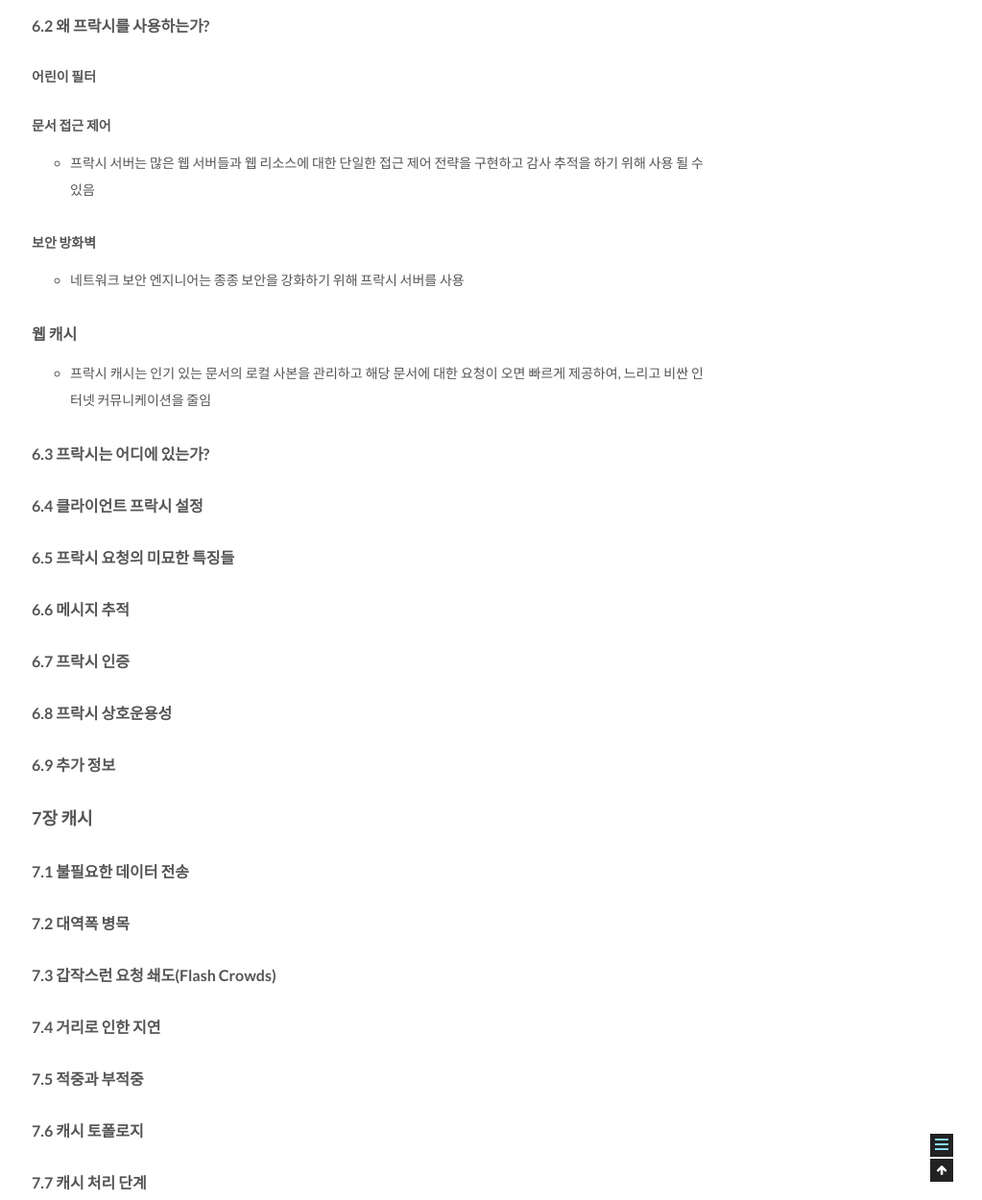
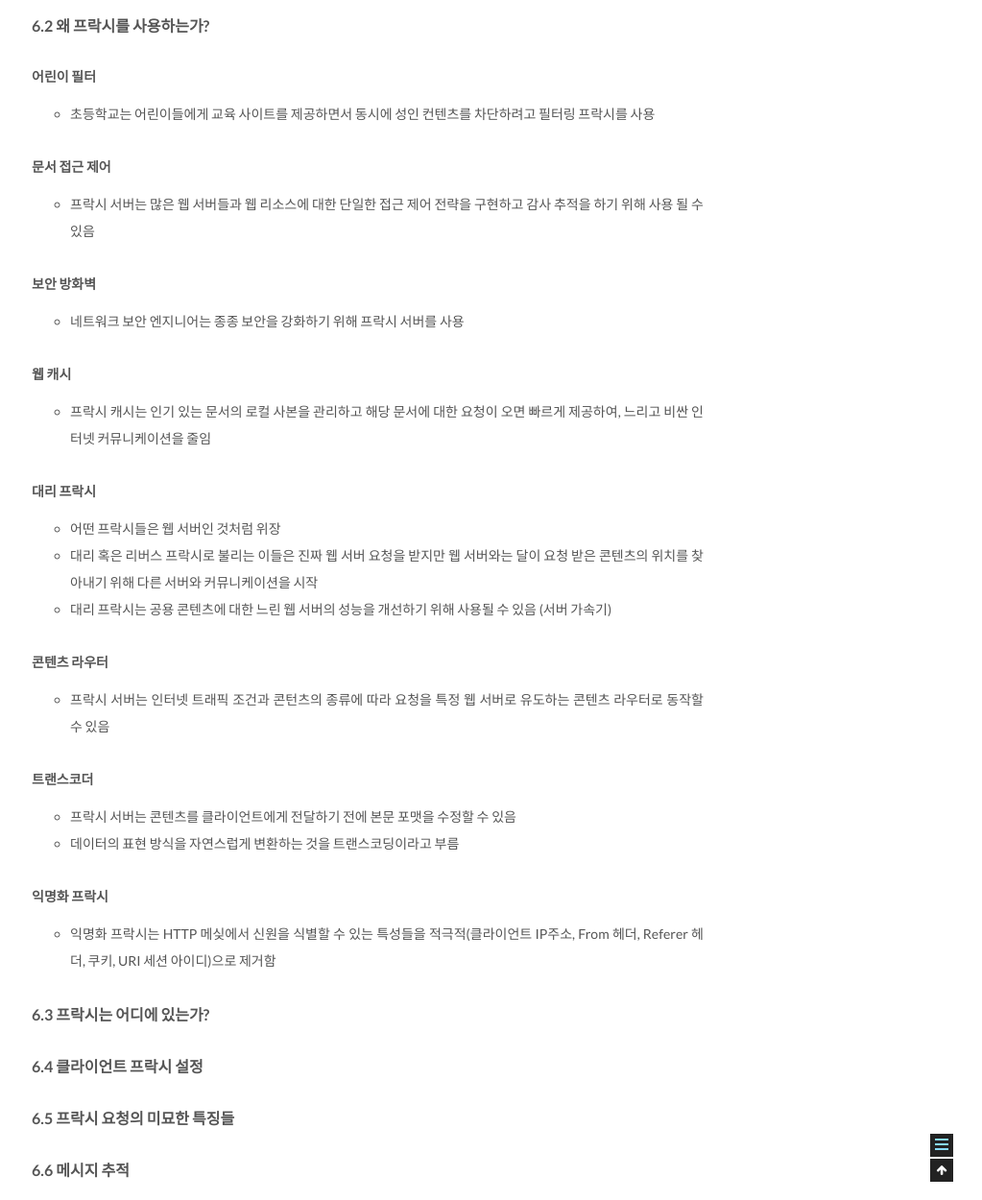
Before and after one commit to csj4032/csj4032.github.io, a Jekyll site: the page built from _posts/2018-01-21-HTTP완벽가이드.md, in a window 1280 px wide and 1400 px high, scrolled down 43068 px. Shown: the part 150-1400 px from the top of the window at 96% size, without its empty margins (257-1280 px from the left). Built offline with Jekyll 4.4.1, drawn with Linux system fonts in a browser that asks for light colours; comment, search, counter and statistics services are not loaded.

Commit message:
HTTP완벽가이드 포스팅 수정

```diff
--- a/_posts/2018-01-21-HTTP완벽가이드.md
+++ b/_posts/2018-01-21-HTTP완벽가이드.md
@@ -1083,6 +1083,7 @@ Keep-Alive: max=5, timeout=12O
 #### 6.2 왜 프락시를 사용하는가?
 
 ##### 어린이 필터
+* 초등학교는 어린이들에게 교육 사이트를 제공하면서 동시에 성인 컨텐츠를 차단하려고 필터링 프락시를 사용
 
 ##### 문서 접근 제어
 * 프락시 서버는 많은 웹 서버들과 웹 리소스에 대한 단일한 접근 제어 전략을 구현하고 감사 추적을 하기 위해 사용 될 수 있음
@@ -1090,8 +1091,23 @@ Keep-Alive: max=5, timeout=12O
 ##### 보안 방화벽
 * 네트워크 보안 엔지니어는 종종 보안을 강화하기 위해 프락시 서버를 사용
 
-#### 웹 캐시
+##### 웹 캐시
 * 프락시 캐시는 인기 있는 문서의 로컬 사본을 관리하고 해당 문서에 대한 요청이 오면 빠르게 제공하여, 느리고 비싼 인터넷 커뮤니케이션을 줄임
+
+##### 대리 프락시
+* 어떤 프락시들은 웹 서버인 것처럼 위장
+* 대리 혹은 리버스 프락시로 불리는 이들은 진짜 웹 서버 요청을 받지만 웹 서버와는 달이 요청 받은 콘텐츠의 위치를 찾아내기 위해 다른 서버와 커뮤니케이션을 시작
+* 대리 프락시는 공용 콘텐츠에 대한 느린 웹 서버의 성능을 개선하기 위해 사용될 수 있음 (서버 가속기)
+
+##### 콘텐츠 라우터
+* 프락시 서버는 인터넷 트래픽 조건과 콘턴츠의 종류에 따라 요청을 특정 웹 서버로 유도하는 콘텐츠 라우터로 동작할 수 있음
+
+##### 트랜스코더
+* 프락시 서버는 콘텐츠를 클라이언트에게 전달하기 전에 본문 포맷을 수정할 수 있음
+* 데이터의 표현 방식을 자연스럽게 변환하는 것을 트랜스코딩이라고 부름
+
+##### 익명화 프락시
+* 익명화 프락시는 HTTP 메싲에서 신원을 식별할 수 있는 특성들을 적극적(클라이언트 IP주소, From 헤더, Referer 헤더, 쿠키, URI 세션 아이디)으로 제거함
 
 #### 6.3 프락시는 어디에 있는가?
 
```
